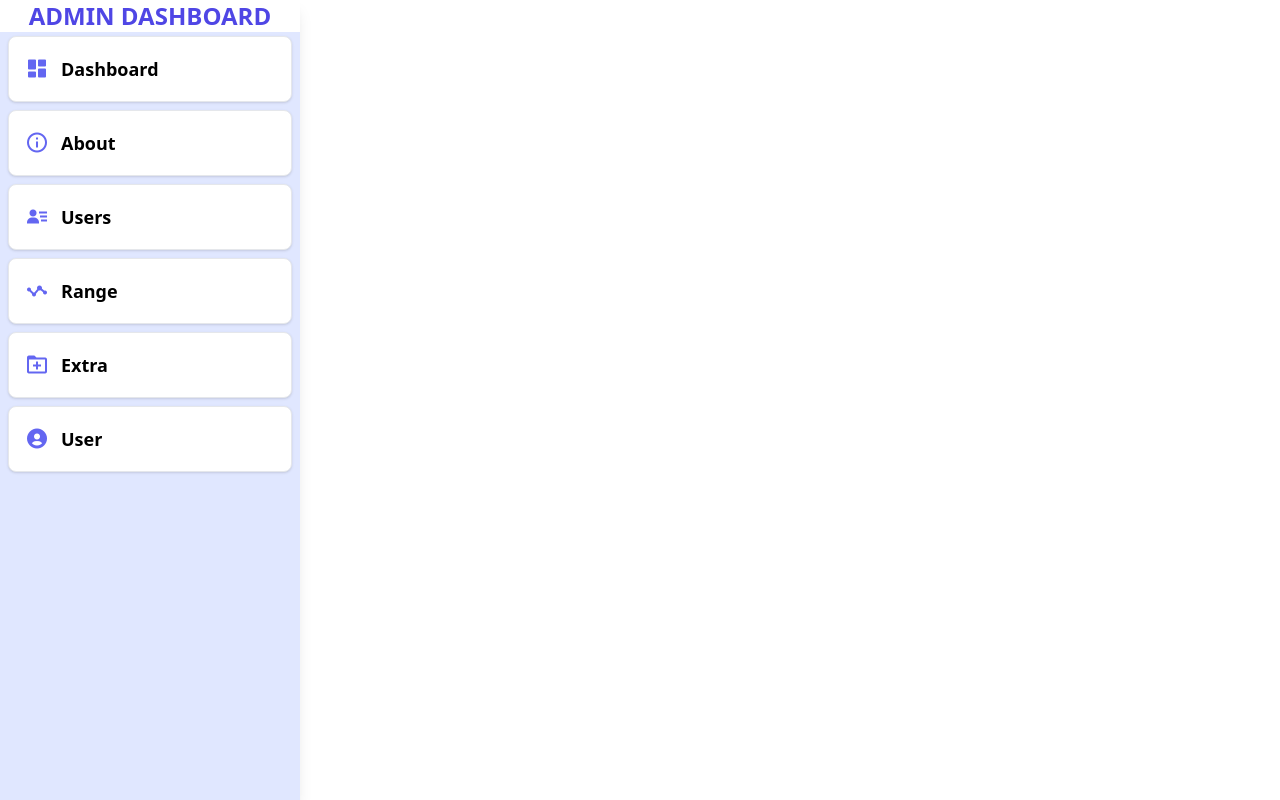
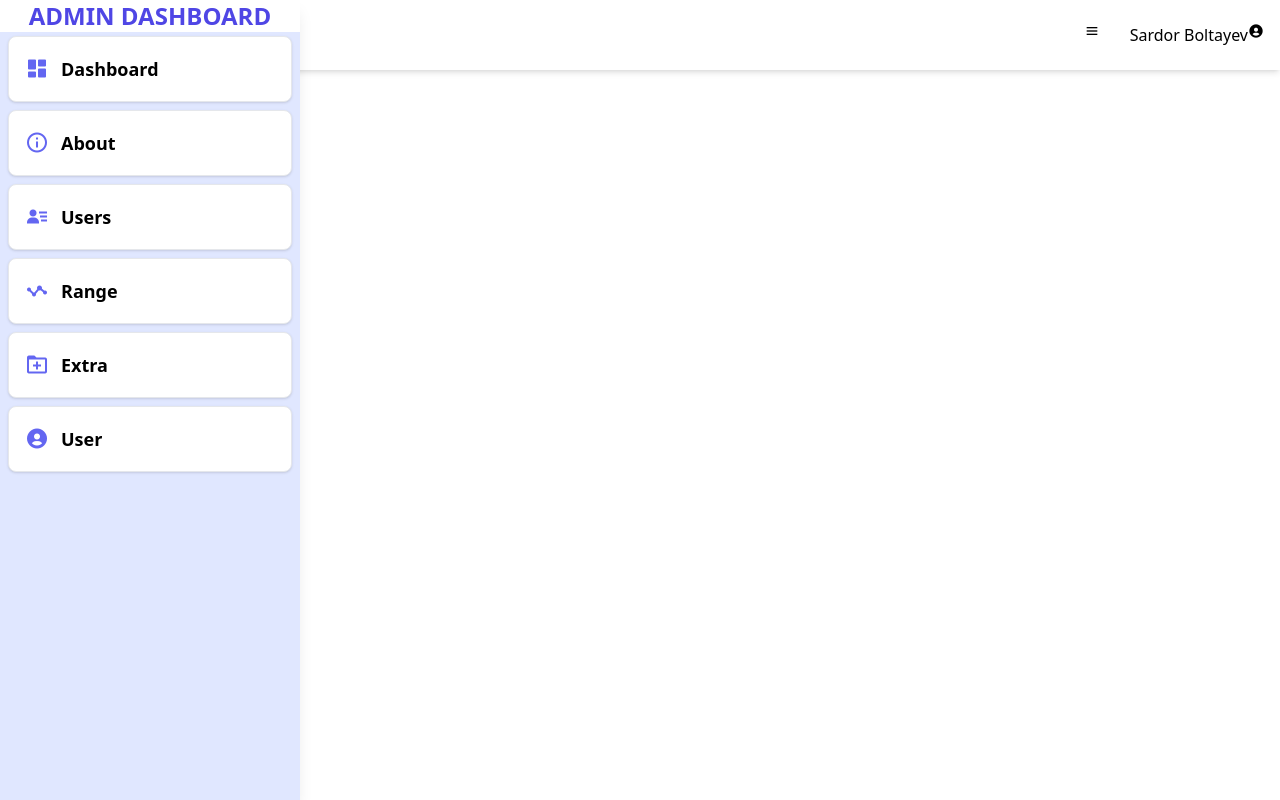
Before and after one commit to abdulazizv/Vue-project, a Vue app: page / in a window 1280 px wide. Built offline with nearby package versions, Linux system fonts and the light colour scheme.

Commit message:
header added

```diff
--- a/src/App.vue
+++ b/src/App.vue
@@ -1,12 +1,13 @@
 <template>
   <Header />
   <main>
-    <aside>
+    <aside class="sticky z-20 top-0">
       <Sidebar />
+    </aside>
       <div class="main">
         <!-- View pages -->
       </div>
-    </aside>
+
   </main>
   <Footer />
 </template>
--- a/src/components/Header/Header.vue
+++ b/src/components/Header/Header.vue
@@ -1,6 +1,20 @@
 <template>
-    <header>
+    <header class="shadow-md fixed top-0 w-full">
+        <div class="container-fluid">
+            <nav class="flex w-full justify-between h-[70px] items-center p-4">
+                <a href="#" class="nav__logo text-2xl font-bold text-indigo-500">
+                    LOGO
+                </a>
 
+                <div class="nav__menu flex justify-between w-[180px]">
+                    <i class="bx bx-menu"></i>
+                    <div class="nav__user flex">
+                        <span>Sardor Boltayev</span>
+                        <i class="bx bxs-user-circle"></i>
+                    </div>
+                </div>
+            </nav>
+        </div>
 </header>
 </template>
 
--- a/src/components/Sidebar/Sidebar.vue
+++ b/src/components/Sidebar/Sidebar.vue
@@ -26,6 +26,10 @@ export default {
 };
 </script>
 
-<style >
-
+<style scoped lang="css">
+  .active {
+    background-color: rgb(107,8,177) !important;
+    color: #fff !important;
+    font-weight: 600 !important;
+  }
 </style>
```
